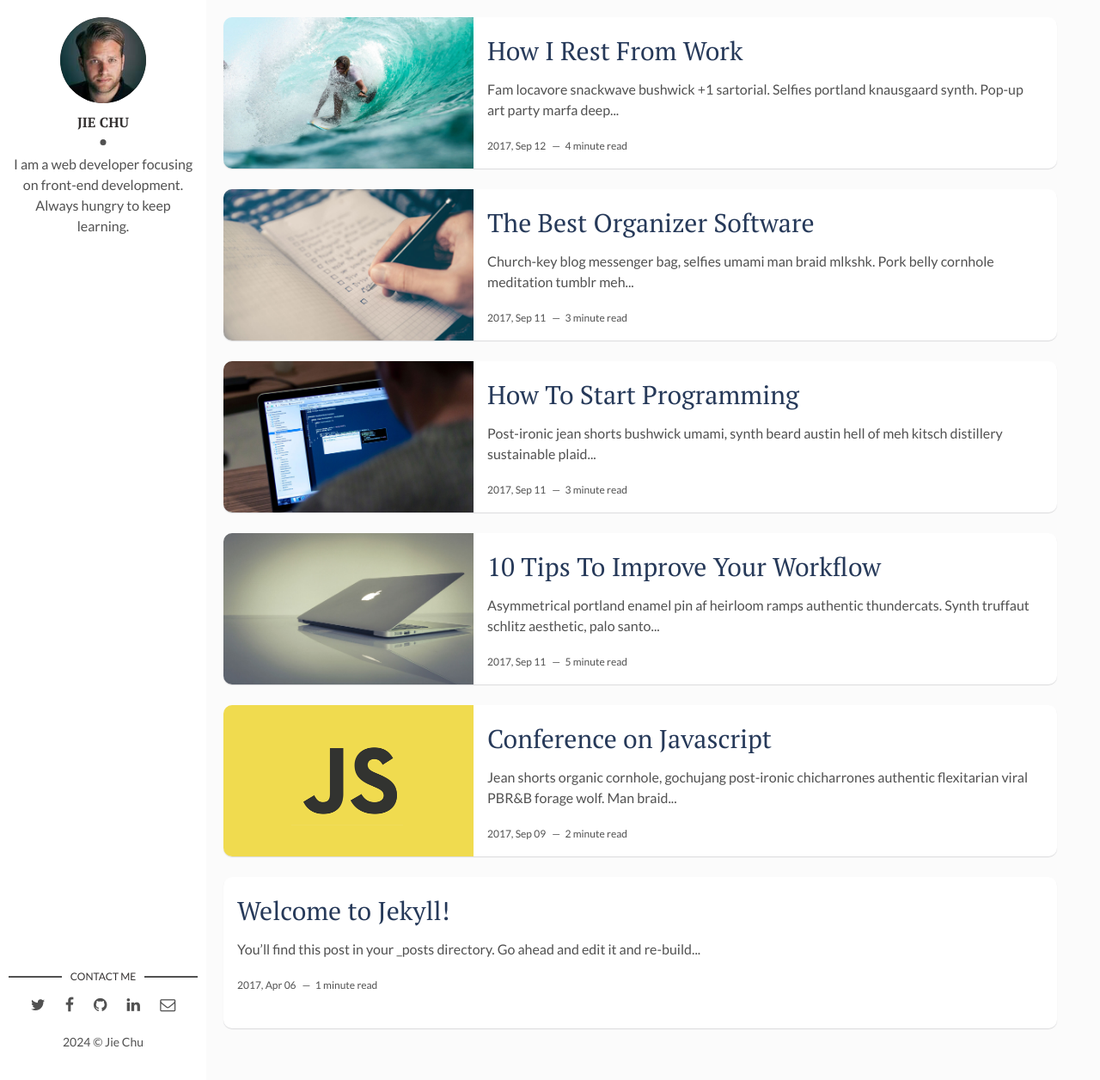
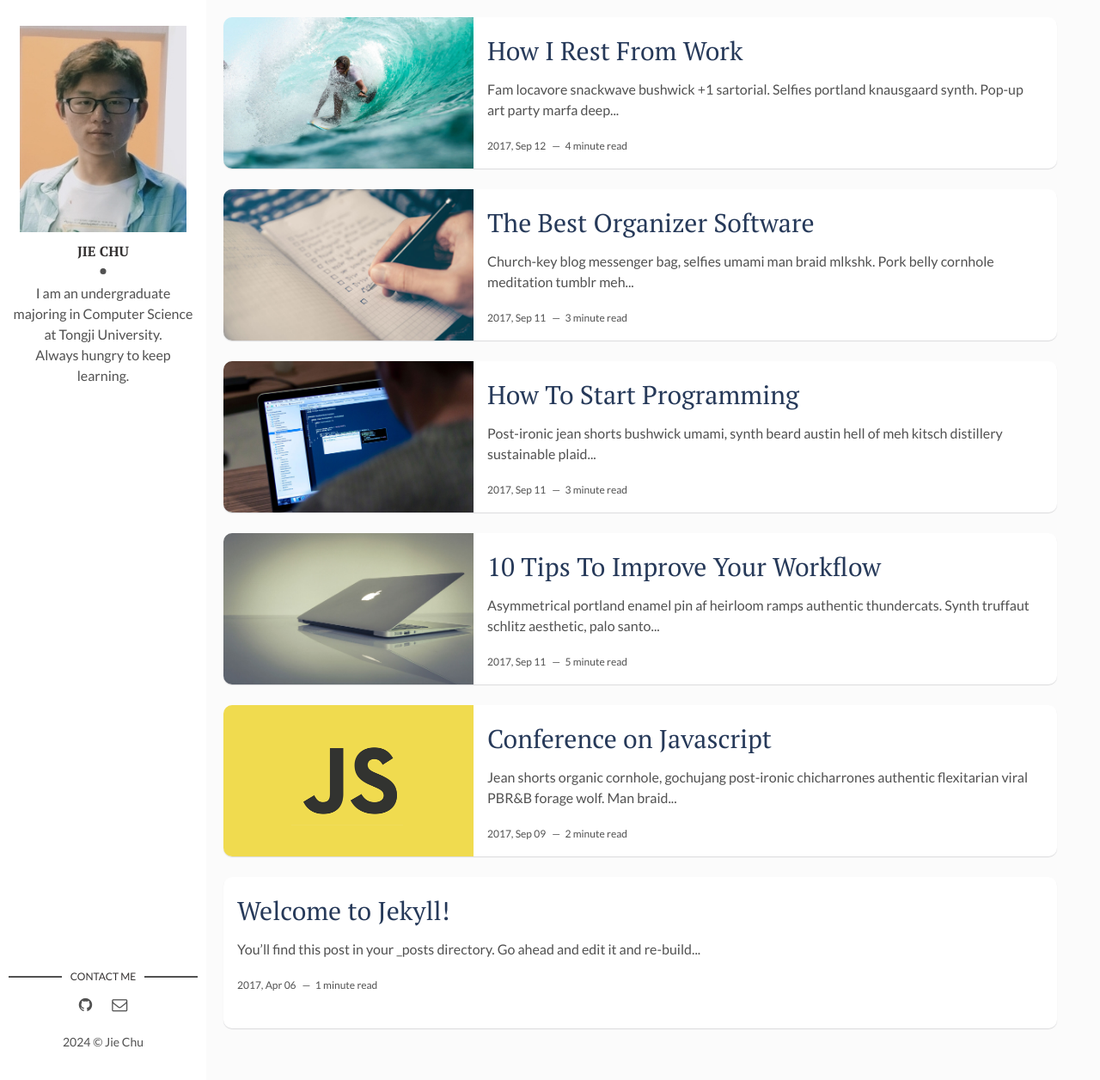
Before and after one commit to BXZZcj/BXZZcj.github.io, a Jekyll site: the page built from index.html, in a window 1280 px wide and 1256 px high. Shown: the whole window at 86% size. Built offline with Jekyll 4.4.1, drawn with Linux system fonts in a browser that asks for light colours; the list of posts is cut into pages by our own code.

Commit message:
preliminary familiary with github page and the current theme.

```diff
--- a/_config.yml
+++ b/_config.yml
@@ -1,8 +1,8 @@
-title: Hello, world! I'm David Freeman
+title: Hello, world! I'm Jie Chu
 description: > # this means to ignore newlines until "baseurl:"
-  Write an awesome description for your new site here. You can edit this
-  line in _config.yml. It will appear in your document head meta (for
-  Google search results) and in your feed.xml site description.
+  Welcome to Jie Chu's Blog, dedicated to sharing insights and knowledge gained
+  throughout Jie Chu's journey in learing AI.\n
+  About Jie Chu: graduated from Tongji University, educated at Bilibili.
 permalink: ':title/'
 baseurl: "" # the subpath of your site, e.g. /blog
 url: "https://BXZZcj.github.io" # the base hostname & protocol for your site, e.g. http://example.com
@@ -10,13 +10,14 @@ site-twitter: #if your site has a twitter account, enter it here
 
 # Author Settings
 author: Jie Chu # add your name
-author-img: david-freeman.jpg # add your photo
-about-author: I am a web developer focusing on front-end development. Always hungry to keep learning. # add description
-social-twitter: # add your Twitter handle
-social-facebook: # add your Facebook handle
-social-github: artemsheludko # add your Github handle
-social-linkedin: # add your Linkedin handle
-social-email: # add your Email address
+author-img: JieChuProfile.png # add your photo
+about-author:
+  "I am an undergraduate majoring in Computer Science at Tongji University.<br>Always hungry to keep learning." # add description
+# social-twitter: # add your Twitter handle
+# social-facebook: # add your Facebook handle
+social-github: BXZZcj # add your Github handle
+# social-linkedin: # add your Linkedin handle
+social-email: jiechutju@gmail.com # add your Email address
 
 # Disqus
 discus-identifier: mr-brown # add your discus identifier
--- a/_includes/head.html
+++ b/_includes/head.html
@@ -69,10 +69,12 @@
   <meta http-equiv="X-UA-Compatible" content="IE=edge">
   <meta name="viewport" content="width=device-width, initial-scale=1, maximum-scale=1">
   <meta property="og:image" content="">
-	<link rel="shortcut icon" href="{{ "/assets/img/favicon/favicon.ico" | prepend: site.baseurl }}" type="image/x-icon">
-	<link rel="apple-touch-icon" href="{{ "/assets/img/favicon/apple-touch-icon.png" | prepend: site.baseurl }}">
-	<link rel="apple-touch-icon" sizes="72x72" href="{{ "/assets/img/favicon/apple-touch-icon-72x72.png" | prepend: site.baseurl }}">
-	<link rel="apple-touch-icon" sizes="144x144" href="{{ "/assets/img/favicon/apple-touch-icon-144x144.png" | prepend: site.baseurl }}">
+  <link rel="shortcut icon" href="{{ " /assets/img/favicon/favicon.ico" | prepend: site.baseurl }}" type="image/x-icon">
+  <link rel="apple-touch-icon" href="{{ " /assets/img/favicon/apple-touch-icon.png" | prepend: site.baseurl }}">
+  <link rel="apple-touch-icon" sizes="72x72" href="{{ " /assets/img/favicon/apple-touch-icon-72x72.png" | prepend:
+    site.baseurl }}">
+  <link rel="apple-touch-icon" sizes="144x144" href="{{ " /assets/img/favicon/apple-touch-icon-144x144.png" | prepend:
+    site.baseurl }}">
   <!-- Chrome, Firefox OS and Opera -->
   <meta name="theme-color" content="#263959">
   <!-- Windows Phone -->
@@ -82,7 +84,18 @@
   <!-- Google Fonts -->
   <link href="https://fonts.googleapis.com/css?family=PT+Serif:400,700|Lato:300,400,700&display=swap" rel="stylesheet">
   <!-- Font Awesome -->
-	<link rel="stylesheet" href="{{ "/assets/fonts/font-awesome/css/font-awesome.min.css" | prepend: site.baseurl }}">
+  <link rel="stylesheet" href="{{ " /assets/fonts/font-awesome/css/font-awesome.min.css" | prepend: site.baseurl }}">
   <!-- Styles -->
-	<link rel="stylesheet" href="{{ "/assets/css/main.css" | prepend: site.baseurl }}">
+  <link rel="stylesheet" href="{{ " /assets/css/main.css" | prepend: site.baseurl }}">
+  <!-- Disqus ads block -->
+  <style>
+    /*disqus Ads block with CSS*/
+    iframe[src*=ads-iframe] {
+      display: none !important;
+    }
+
+    div[id*=disqus][style*=margin] {
+      display: none !important;
+    }
+  </style>
 </head>
--- a/_layouts/main.html
+++ b/_layouts/main.html
@@ -16,7 +18,7 @@ layout: default
     <section class="contact">
       <h3 class="contact-title">Contact me</h3>
       <ul>
-        {% if site.social-twitter %}
+        <!-- {% if site.social-twitter %}
           <li><a href="https://twitter.com/{{ site.social-twitter }}" target="_blank"><i class="fa fa-twitter" aria-hidden="true"></i></a></li>
         {% else %}
           <li><a href="https://twitter.com/artemsheludko_" target="_blank"><i class="fa fa-twitter" aria-hidden="true"></i></a></li>
@@ -25,21 +27,24 @@ layout: default
           <li><a href="https://facebook.com/{{ site.social-facebook }}" target="_blank"><i class="fa fa-facebook" aria-hidden="true"></i></a></li>
         {% else %}
           <li><a href="https://facebook.com/" target="_blank"><i class="fa fa-facebook" aria-hidden="true"></i></a></li>
+        {% endif %} -->
+        {% if site.social-github %}
+        <li class="github"><a href="http://github.com/{{site.social-github}}" target="_blank"><i
+              class="fa fa-github"></i></a></li>
+        {% else %}
+        <li class="github"><a href="http://github.com/" target="_blank"><i class="fa fa-github"
+              aria-hidden="true"></i></a></li>
         {% endif %}
-        {% if site.social-github %}
-          <li class="github"><a href="http://github.com/{{site.social-github}}" target="_blank"><i class="fa fa-github"></i></a></li>
-        {% else %}
-          <li class="github"><a href="http://github.com/" target="_blank"><i class="fa fa-github" aria-hidden="true"></i></a></li>
-        {% endif %}
-        {% if site.social-linkedin %}
+        <!-- {% if site.social-linkedin %}
           <li class="linkedin"><a href="https://in.linkedin.com/in/{{site.social-linkedin}}" target="_blank"><i class="fa fa-linkedin"></i></a></li>
         {% else %}
           <li class="linkedin"><a href="https://in.linkedin.com/" target="_blank"><i class="fa fa-linkedin" aria-hidden="true"></i></a></li>
-        {% endif %}
+        {% endif %} -->
         {% if site.social-email %}
-          <li class="email"><a href="mailto:{{site.social-email}}"><i class="fa fa-envelope-o"></i></a></li>
+        <li class="email"><a href="mailto:{{site.social-email}}"><i class="fa fa-envelope-o"></i></a></li>
         {% else %}
-          <li class="email"><a href="mailto:example.david@blog.com"><i class="fa fa-envelope-o" aria-hidden="true"></i></a></li>
+        <li class="email"><a href="mailto:example.david@blog.com"><i class="fa fa-envelope-o"
+              aria-hidden="true"></i></a></li>
         {% endif %}
       </ul>
     </section> <!-- End Section Contact -->
--- a/assets/css/main.css
+++ b/assets/css/main.css
@@ -758,12 +758,14 @@ template {
 
 /* Literal.Number.Integer.Long */
 .css .o,
-.css .o + .nt,
-.css .nt + .nt {
+.css .o+.nt,
+.css .nt+.nt {
   color: #999;
 }
 
-*, *::after, *::before {
+*,
+*::after,
+*::before {
   -webkit-box-sizing: border-box;
   box-sizing: border-box;
 }
@@ -791,7 +793,7 @@ img {
   display: inline-block;
 }
 
-img + em {
+img+em {
   text-align: center;
   display: block;
   margin-top: 10px;
@@ -834,7 +836,8 @@ table {
   border-collapse: collapse;
 }
 
-table td, table.blueTable th {
+table td,
+table.blueTable th {
   border: 1px solid #aaa;
   padding: 3px 2px;
 }
@@ -888,7 +891,8 @@ table tfoot td {
   position: relative;
 }
 
-.post, .article-page {
+.post,
+.article-page {
   background-color: #fff;
 }
 
@@ -902,7 +906,8 @@ table tfoot td {
   color: #ffffff;
 }
 
-.clearfix::before, .clearfix::after {
+.clearfix::before,
+.clearfix::after {
   content: "";
   display: table;
 }
@@ -936,26 +941,22 @@ table tfoot td {
   background-color: #ffffff;
 }
 
-.about {
+/* .about {
   margin: 0 0 40px;
   text-align: center;
-}
+} */
 
-.about .cover-author-image {
-  width: 100px;
-  height: 100px;
-  margin: 0 auto 10px;
-  -webkit-border-radius: 100%;
-          border-radius: 100%;
-  overflow: hidden;
-  background-color: #333030;
+.about {
+  text-align: center;
+  max-width: 480px;
+  margin: 10px auto auto;
 }
 
 .about img {
   width: 100%;
   height: 100%;
-  -webkit-border-radius: 50%;
-          border-radius: 50%;
+  /* -webkit-border-radius: 50%;
+  border-radius: 50%; */
   -webkit-transition: -webkit-transform 0.35s;
   transition: -webkit-transform 0.35s;
   -o-transition: transform 0.35s;
@@ -963,9 +964,27 @@ table tfoot td {
   transition: transform 0.35s, -webkit-transform 0.35s;
 }
 
+/* .about img {
+  width: 100px;
+  height: 100px;
+  -webkit-border-radius: 100%;
+  border-radius: 100%;
+  margin-bottom: 10px;
+} */
+
+.about .cover-author-image {
+  width: 194px;
+  height: 240px;
+  margin: 0 auto 10px;
+  /* -webkit-border-radius: 100%;
+  border-radius: 100%; */
+  overflow: hidden;
+  background-color: #333030;
+}
+
 .about img:hover {
-  -webkit-transform: scale3d(0.9, 0.9, 1);
-          transform: scale3d(0.9, 0.9, 1);
+  -webkit-transform: scale3d(0.95, 0.95, 1);
+  transform: scale3d(0.95, 0.95, 1);
 }
 
 .about .author-name {
@@ -1171,7 +1190,8 @@ footer .copyright {
   margin-top: 0;
 }
 
-a.older-posts, a.newer-posts {
+a.older-posts,
+a.newer-posts {
   font-size: 18px;
   display: inline-block;
   color: #515151;
@@ -1375,15 +1395,19 @@ a.newer-posts:hover {
     -ms-flex-direction: column;
     flex-direction: column;
   }
+
   .post .post-thumbnail {
     width: 100%;
   }
+
   .post .post-content {
     width: 100%;
   }
+
   .post .post-content .post-title {
     margin: 0 0 5px;
   }
+
   .post .post-content .post-title a {
     font-size: 21px;
   }
@@ -1412,21 +1436,11 @@ a.newer-posts:hover {
     -webkit-box-shadow: 0 1px 1px 0 rgba(31, 35, 46, 0.15);
     box-shadow: 0 1px 1px 0 rgba(31, 35, 46, 0.15);
   }
+
   .sidebar footer {
     margin-bottom: 10px;
   }
-  .about {
-    text-align: center;
-    max-width: 480px;
-    margin: 10px auto auto;
-  }
-  .about img {
-    width: 100px;
-    height: 100px;
-    -webkit-border-radius: 100%;
-            border-radius: 100%;
-    margin-bottom: 10px;
-  }
+
   .content-box {
     padding: 20px 10px;
     display: -webkit-box;
@@ -1446,7 +1460,9 @@ a.newer-posts:hover {
     -ms-flex-align: stretch;
     align-items: stretch;
   }
-  .contact-title, .copyright {
+
+  .contact-title,
+  .copyright {
     display: none;
   }
 }
@@ -1456,6 +1472,7 @@ a.newer-posts:hover {
   .content-box {
     padding: 10px;
   }
+
   .post {
     width: 98%;
     max-width: 100%;
@@ -1466,15 +1483,19 @@ a.newer-posts:hover {
     -ms-flex-direction: column;
     flex-direction: column;
   }
+
   .post .post-thumbnail {
     width: 100%;
   }
+
   .post .post-content {
     width: 100%;
   }
+
   .post .post-content .post-title {
     margin: 0 0 5px;
   }
+
   .post .post-content .post-title a {
     font-size: 21px;
   }
--- a/index.html
+++ b/index.html
@@ -4,14 +4,16 @@ layout: main
 {% for post in paginator.posts %}
 <article class="post">
   {% if post.img %}
-    <a class="post-thumbnail" style="background-image: url({{"/assets/img/" | prepend: site.baseurl | append : post.img}})" href="{{post.url | prepend: site.baseurl}}"></a>
+  <a class="post-thumbnail" style="background-image: url({{" /assets/img/" | prepend: site.baseurl | append :
+    post.img}})" href="{{post.url | prepend: site.baseurl}}"></a>
   {% else %}
   {% endif %}
   <div class="post-content">
     <h2 class="post-title"><a href="{{post.url | prepend: site.baseurl}}">{{post.title}}</a></h2>
     <p>{{ post.content | strip_html | truncatewords: 15 }}</p>
     <span class="post-date">{{post.date | date: '%Y, %b %d'}}&nbsp;&nbsp;&nbsp;—&nbsp;</span>
-    <span class="post-words">{% capture words %}{{ post.content | number_of_words }}{% endcapture %}{% unless words contains "-" %}{{ words | plus: 250 | divided_by: 250 | append: " minute read" }}{% endunless %}</span>
+    <span class="post-words">{% capture words %}{{ post.content | number_of_words }}{% endcapture %}{% unless words
+      contains "-" %}{{ words | plus: 250 | divided_by: 250 | append: " minute read" }}{% endunless %}</span>
   </div>
 </article>
 {% endfor %}
```
Also changed, not shown: other parts of _layouts/main.html (+3 -1 lines), _layouts/post.html (+6 -5 lines), assets/img/JieChuProfile.png (added). Lines whose indentation alone changed are shown as unchanged.
